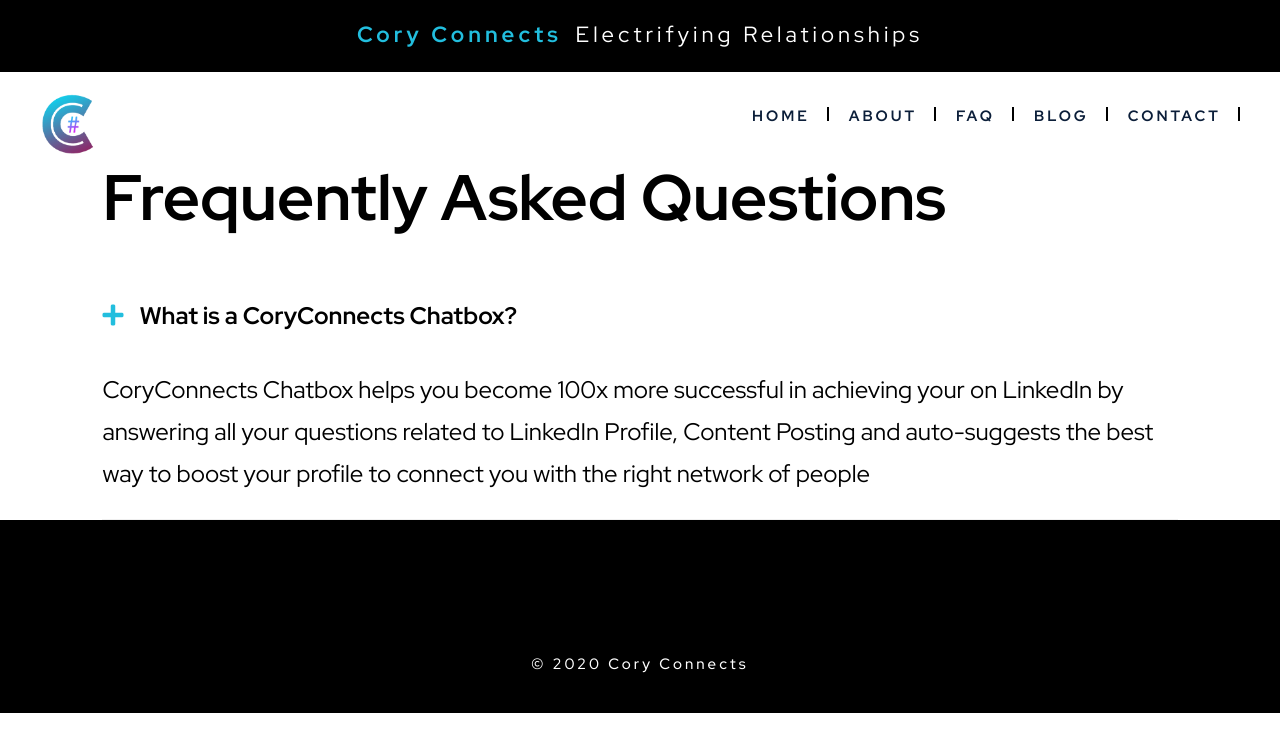
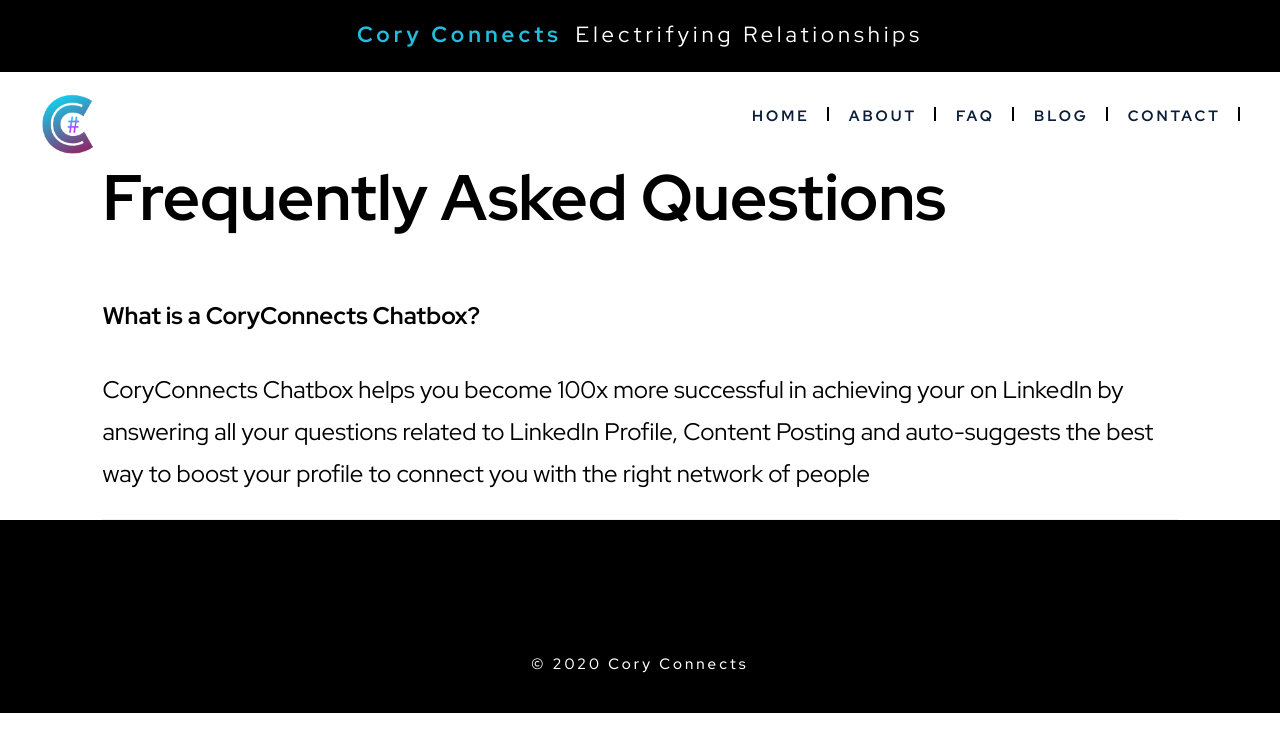
Before and after one commit to andreanthony/andreanthony.github.io, a Jekyll site: the page faq.html, which Jekyll copies as it is, in a window 1280 px wide. Shown: the top 752 px of the page. Built offline with Jekyll 4.4.1, drawn with Linux system fonts in a browser that asks for light colours; nearby versions of some CDN libraries; some web fonts are replaced.

Commit message:
Update faq.html

```diff
--- a/faq.html
+++ b/faq.html
@@ -61,7 +61,7 @@
 
 <h2>Frequently Asked Questions</h2>
 
-<article class="FaqItem"><h4><span class="text-primary mr-3"><i class="fas fa-plus"></i></span>What is a CoryConnects Chatbox?</h4><div class="mt-3">CoryConnects Chatbox helps you become 100x more successful in achieving your on LinkedIn by answering all your questions related to LinkedIn Profile, Content Posting and auto-suggests the best way to boost your profile to connect you with the right network of people</div></article>
+<article class="FaqItem"><h4><span class="text-primary><i class="fas fa-plus"></i></span>What is a CoryConnects Chatbox?</h4><div class="mt-3">CoryConnects Chatbox helps you become 100x more successful in achieving your on LinkedIn by answering all your questions related to LinkedIn Profile, Content Posting and auto-suggests the best way to boost your profile to connect you with the right network of people</div></article>
 </div>
 
 	</span>
```
